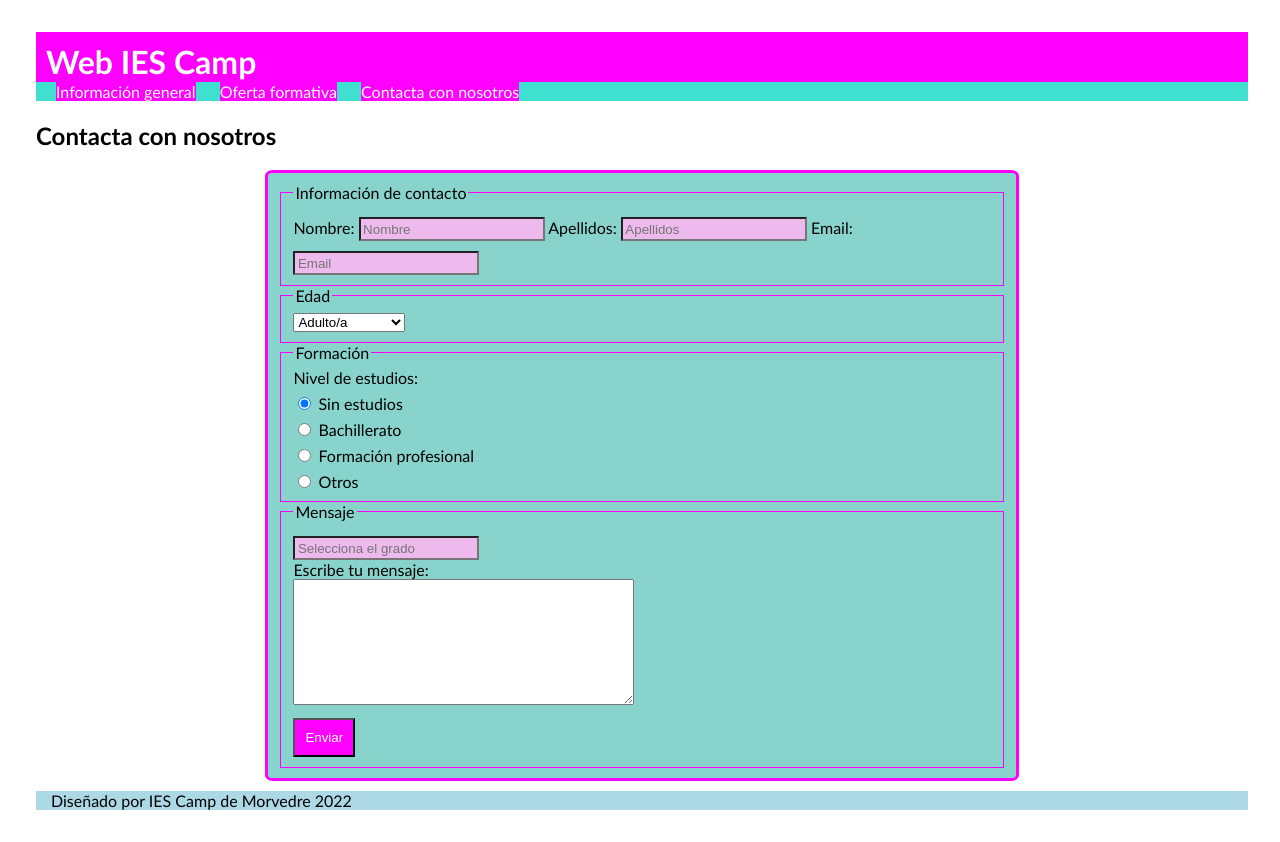
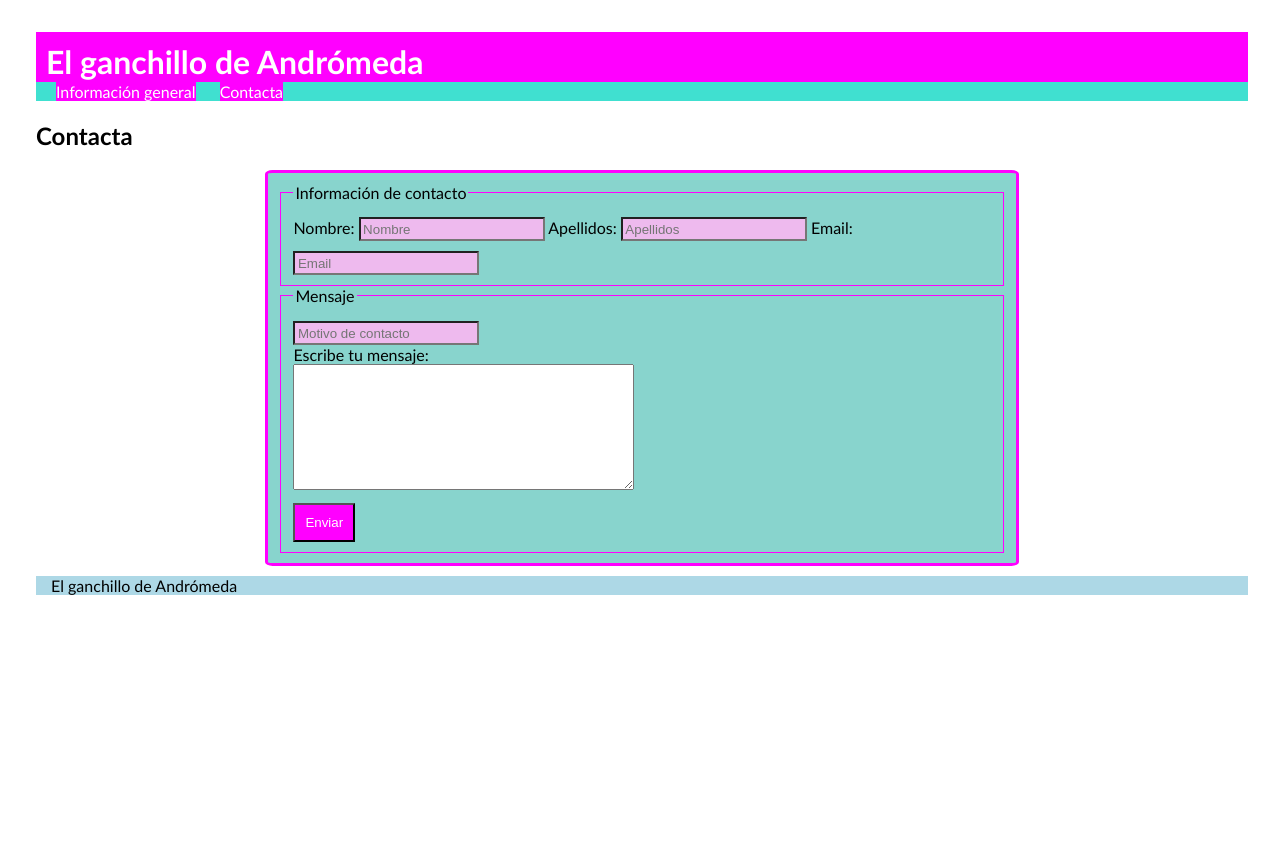
Before and after one commit to iere-x/iere-x.github.io, a plain HTML site: page contacta.html in a window 1280 px wide. After the commit the page ends 800 px from the top, so only its background shows below. Drawn offline with Linux system fonts and the light colour scheme.

Commit message:
web html y css

```diff
--- a/contacta.html
+++ b/contacta.html
@@ -4,22 +4,21 @@
         <meta charset="UTF-8">
         <meta name="viewport" content="width=device-width, initial-scale=1.0">
         <link rel="stylesheet" href="style.css">
-        <title>Unidad 4</title>
+        <title>El ganchillo de Andrómeda</title>
     </head>
     <body>
         <header>
-            <h1>Web IES Camp</h1>
+            <h1>El ganchillo de Andrómeda</h1>
         </header>
         <nav>
             <ul>
                 <li><a href="index.html" target="_self">Información general</a></li>
-                <li><a href="oferta-formativa.html" target="_self">Oferta formativa</a></li>
-                <li><a href="contacta.html" target="_self">Contacta con nosotros</a></li>
+                <li><a href="contacta.html" target="_self">Contacta</a></li>
             </ul>
         </nav>
         <main>
             <article>
-                <h2>Contacta con nosotros</h2>
+                <h2>Contacta</h2>
                 <section>
                     <form action="#" method="get">
                         <fieldset>
@@ -32,36 +31,13 @@
                             <input id="email" type="email" name="email" placeholder="Email">
                         </fieldset>
                         <fieldset>
-                            <legend>Edad</legend>
-                            <select name="edad">
-                                <option value="menor">Menor de edad</option>
-                                <option value="adulto" selected>Adulto/a</option>
-                                <option value="jubilado">Jubilado/a</option>
-                            </select>
-                        </fieldset>
-                        <fieldset>
-                            <legend>Formación</legend>
-                            <label>Nivel de estudios:</label>
-                            <br>
-                            <input id="sin-estudios" name="nivel-estudios" value="sin-estudios" type="radio" checked>
-                            <label for="sin-estudios">Sin estudios</label>
-                            <br>
-                            <input id="bachillerato" name="nivel-estudios" value="bachillerato" type="radio">
-                            <label for="bachillerato">Bachillerato</label>
-                            <br>
-                            <input id="fp" name="nivel-estudios" value="fp" type="radio">
-                            <label for="fp">Formación profesional</label>
-                            <br>
-                            <input id="otros" name="nivel-estudios" value="otros" type="radio">
-                            <label for="otros">Otros</label>
-                        </fieldset>
-                        <fieldset>
                             <legend>Mensaje</legend>
-                            <input id="grado" name="grado" type="text" list="grados" placeholder="Selecciona el grado">
-                            <datalist id="grados">
-                                <option>ASIR</option>
-                                <option>DAM</option>
-                                <option>DAW</option>
+                            <input id="motivo" name="motivo" type="text" list="motivo" placeholder="Motivo de contacto">
+                            <datalist id="motivo">
+                                <option>Paquete no recibido</option>
+                                <option>Entrega errónea</option>
+                                <option>Entrega defectuosa</option>
+                                <option>Otros</option>
                             </datalist>
                             <br>
                             <label>Escribe tu mensaje:</label>
@@ -74,6 +50,6 @@
                 </section>
             </article>
         </main>
-        <footer>Diseñado por IES Camp de Morvedre 2022</footer>
+        <footer>El ganchillo de Andrómeda</footer>
     </body>
 </html>
--- a/style.css
+++ b/style.css
@@ -76,7 +76,7 @@ form {
     background-color: rgb(238, 186, 238);
 }
 
-#grado {
+#motivo {
     padding: 2.5px;
     background-color: rgb(238, 186, 238);
 }
```
Also changed, not shown: index.html (+5 -6 lines), oferta_formativa.html (deleted, +0 -58 lines), gato_ovillo.jpg (deleted).
